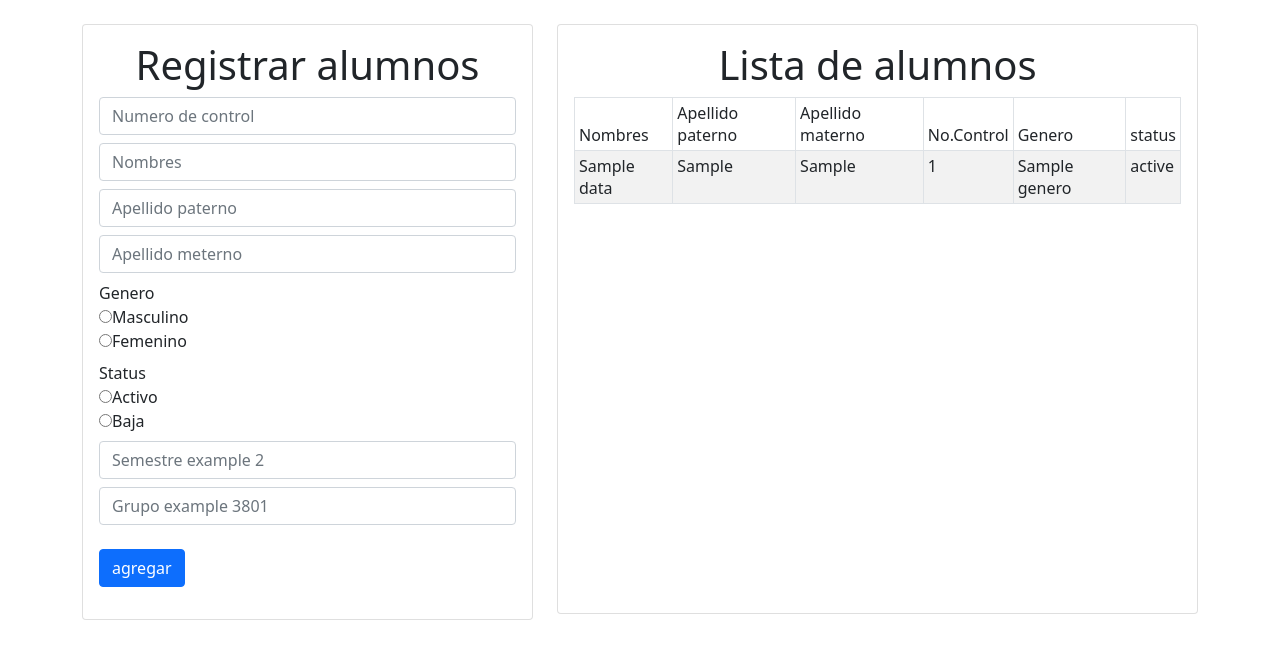
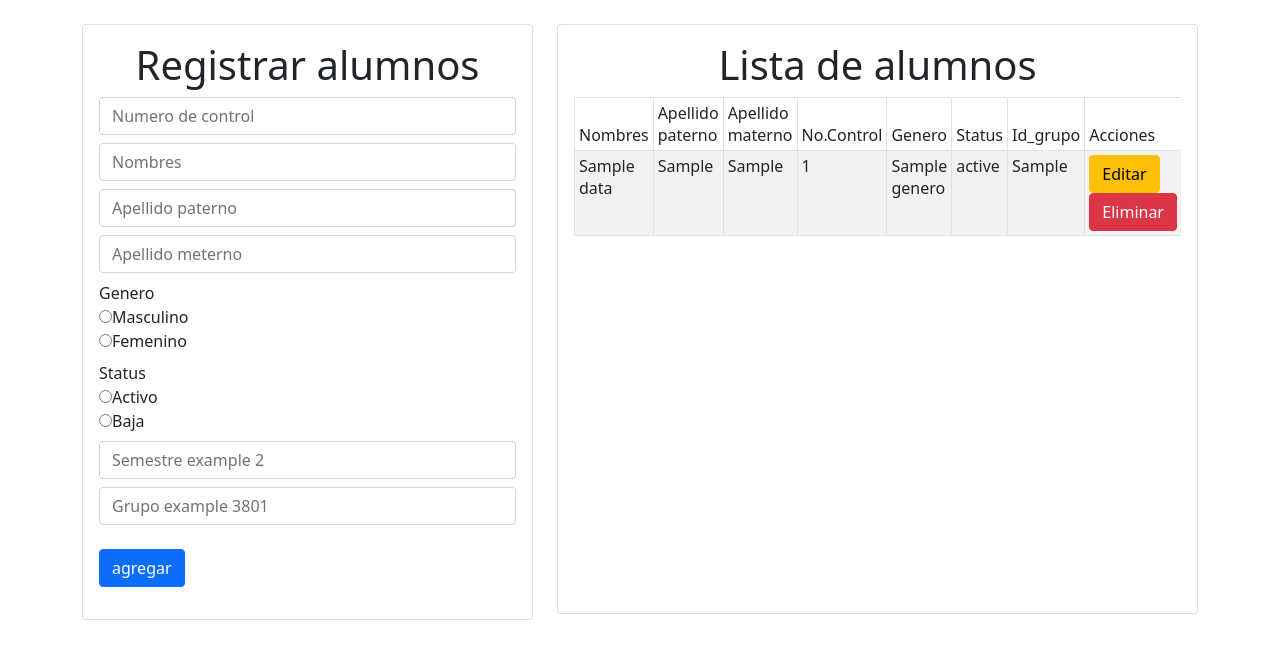
Before and after one commit to danra3499/Trayectoria_Escolar, a Flask app: template src/templates/alumnos.html in a window 1280 px wide. Shown: the part 56-710 px from the top of the page. Run offline with Flask 2, Linux system fonts and the light colour scheme; the template is opened without the code that fills it: most values are stand-ins (such as "Sample title", 1, 10 or a date in 2020); some libraries are stand-ins or nearby versions.

Commit message:
Botones Usuarios

```diff
--- a/src/templates/alumnos.html
+++ b/src/templates/alumnos.html
@@ -51,7 +51,9 @@
             <td>Apellido materno</td>
             <td>No.Control</td>
             <td>Genero</td>
-            <td>status</td>
+            <td>Status</td>
+            <td>Id_grupo</td>
+            <td>Acciones</td>
           </tr>
         </thead>
         <tbody>
@@ -63,6 +65,10 @@
             <td>{{ a.id }}</td>
             <td>{{ a.genero }}</td>
             <td>{{ a.status }}</td>
+            <td>{{ a.id_grupo }}</td>
+            <td>
+            <a class="btn btn-warning" href="#">Editar</a>
+            <a class="btn btn-danger btn-delete" href="/eliminar_alumno/{{a.id}}">Eliminar</a>
           </tr>
           {% endfor %}
         </tbody>
```
Also changed, not shown: src/models/ModeloAlumno.py (+4 -4 lines), src/templates/materia_ventana.html (+2 -6 lines), src/__init__.py (line endings or trailing spaces).
